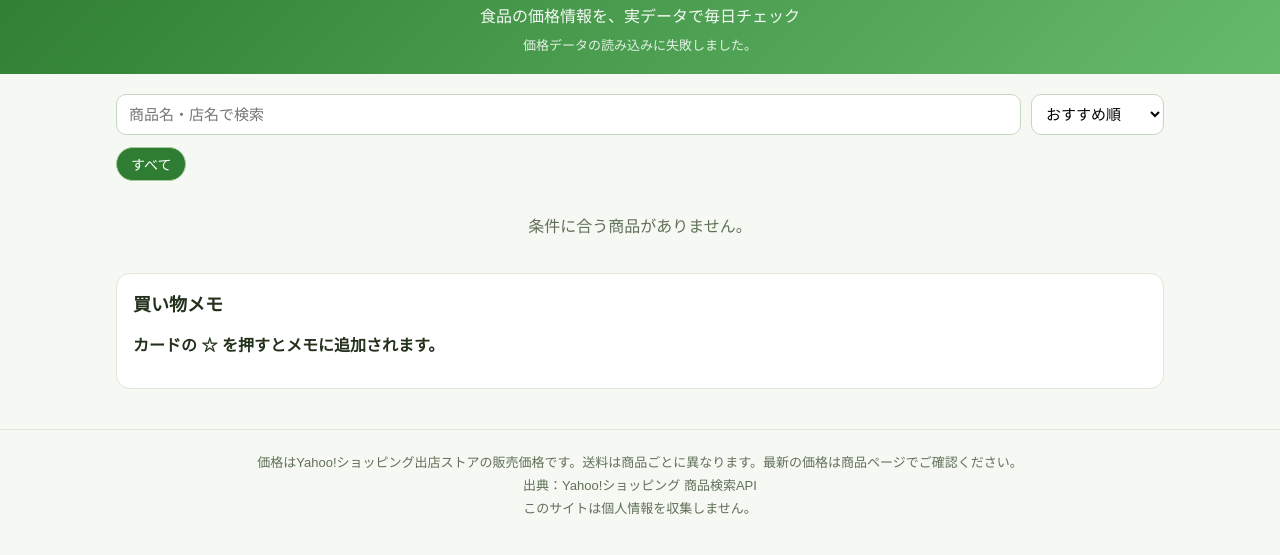
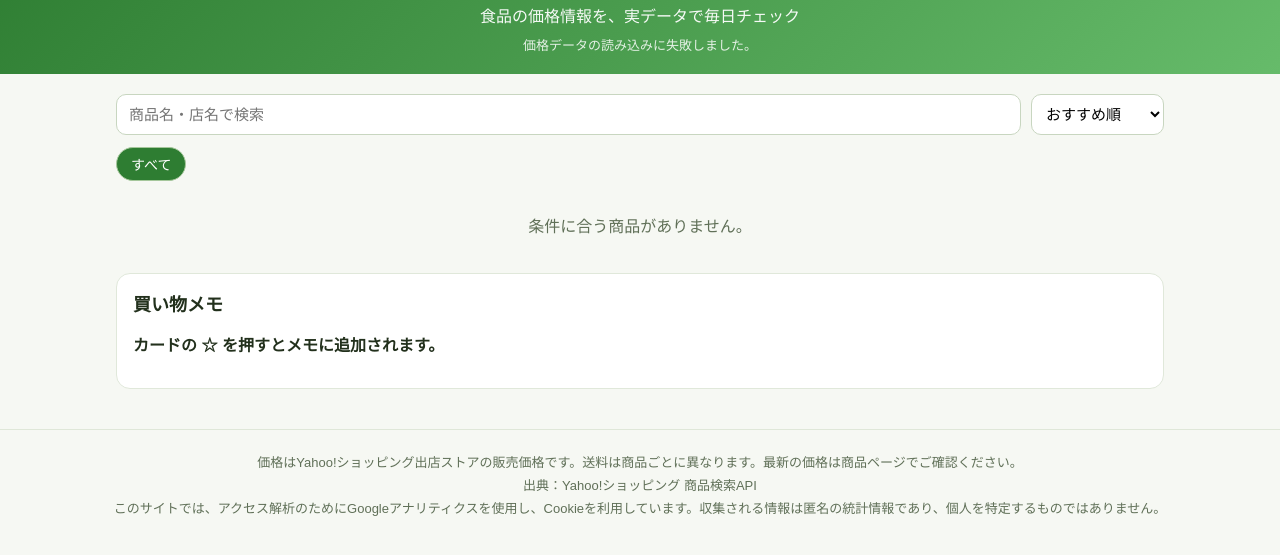
Before and after one commit to vcyjdc5v62-rgb/food-price-watch, a plain HTML site: page index.html in a window 1280 px wide. Shown: the part 71-626 px from the top of the page. Drawn offline with Linux system fonts and the light colour scheme; no server answers.

Commit message:
Cookie使用を明記

```diff
--- a/index.html
+++ b/index.html
@@ -40,7 +40,7 @@
 <footer>
   <p>価格はYahoo!ショッピング出店ストアの販売価格です。送料は商品ごとに異なります。最新の価格は商品ページでご確認ください。</p>
   <p>出典：Yahoo!ショッピング 商品検索API</p>
-  <p>このサイトは個人情報を収集しません。</p>
+  <p>このサイトでは、アクセス解析のためにGoogleアナリティクスを使用し、Cookieを利用しています。収集される情報は匿名の統計情報であり、個人を特定するものではありません。</p>
 </footer>
 </body>
 </html>
```
